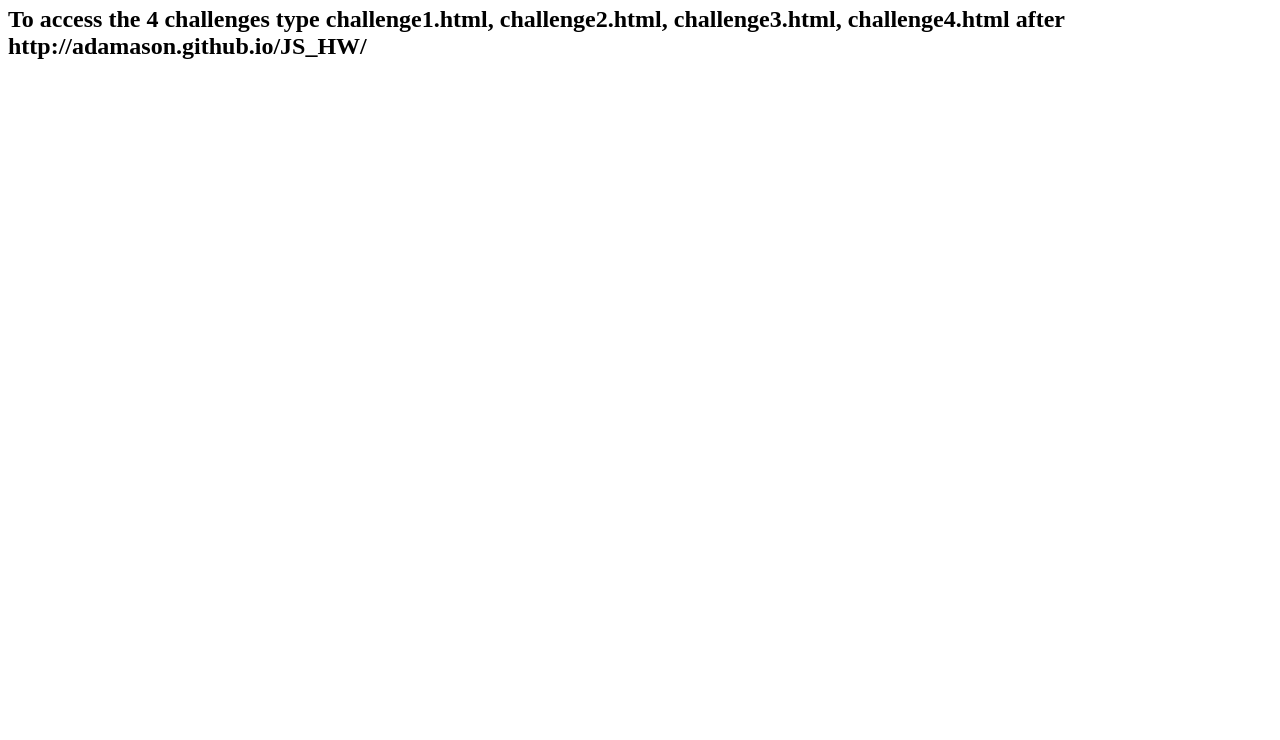
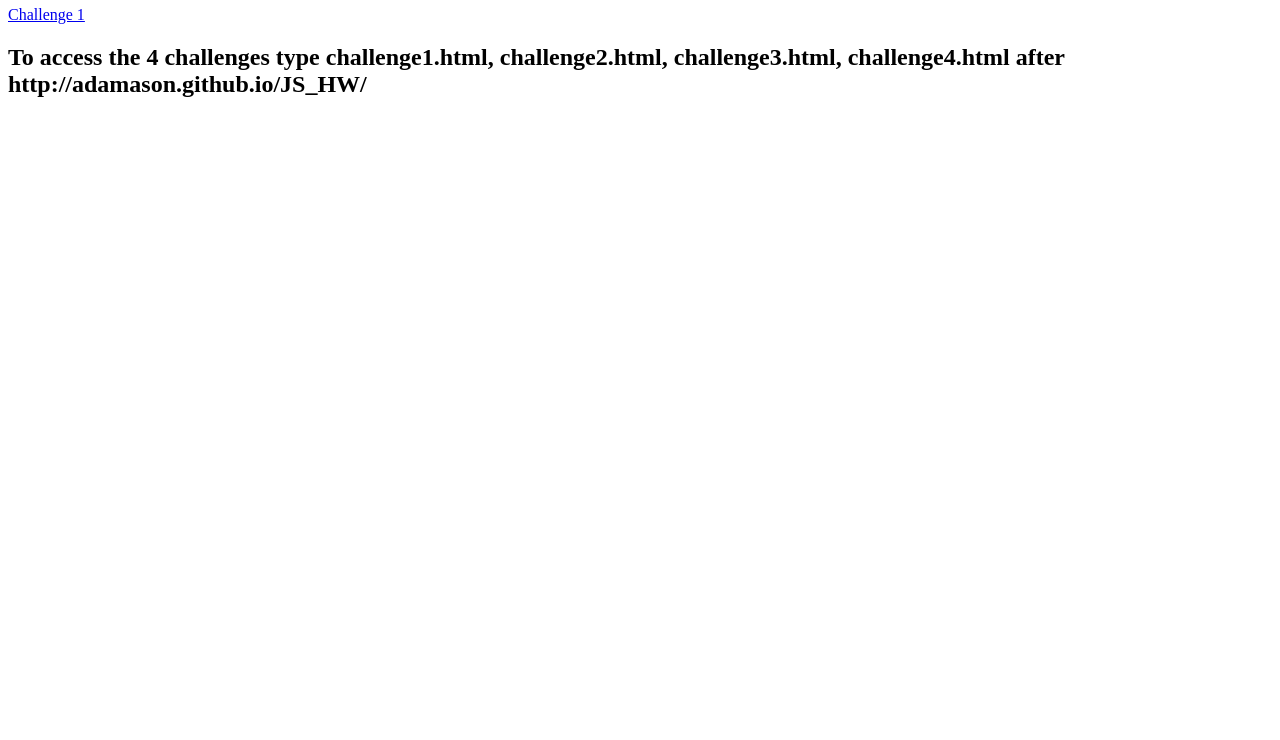
Before and after one commit to adamason/JS_HW, a plain HTML site: page index.html in a window 1280 px wide. Shown: the part 60-800 px from the top of the page. Drawn offline with Linux system fonts and the light colour scheme.

Commit message:
Update index.html

```diff
--- a/index.html
+++ b/index.html
@@ -1,2 +1,3 @@
 <h1>HELLO</h1>
+<a href = "challenge1.html"> Challenge 1</a>
 <h2>To access the 4 challenges type challenge1.html, challenge2.html, challenge3.html, challenge4.html after http://adamason.github.io/JS_HW/</h2>
```
